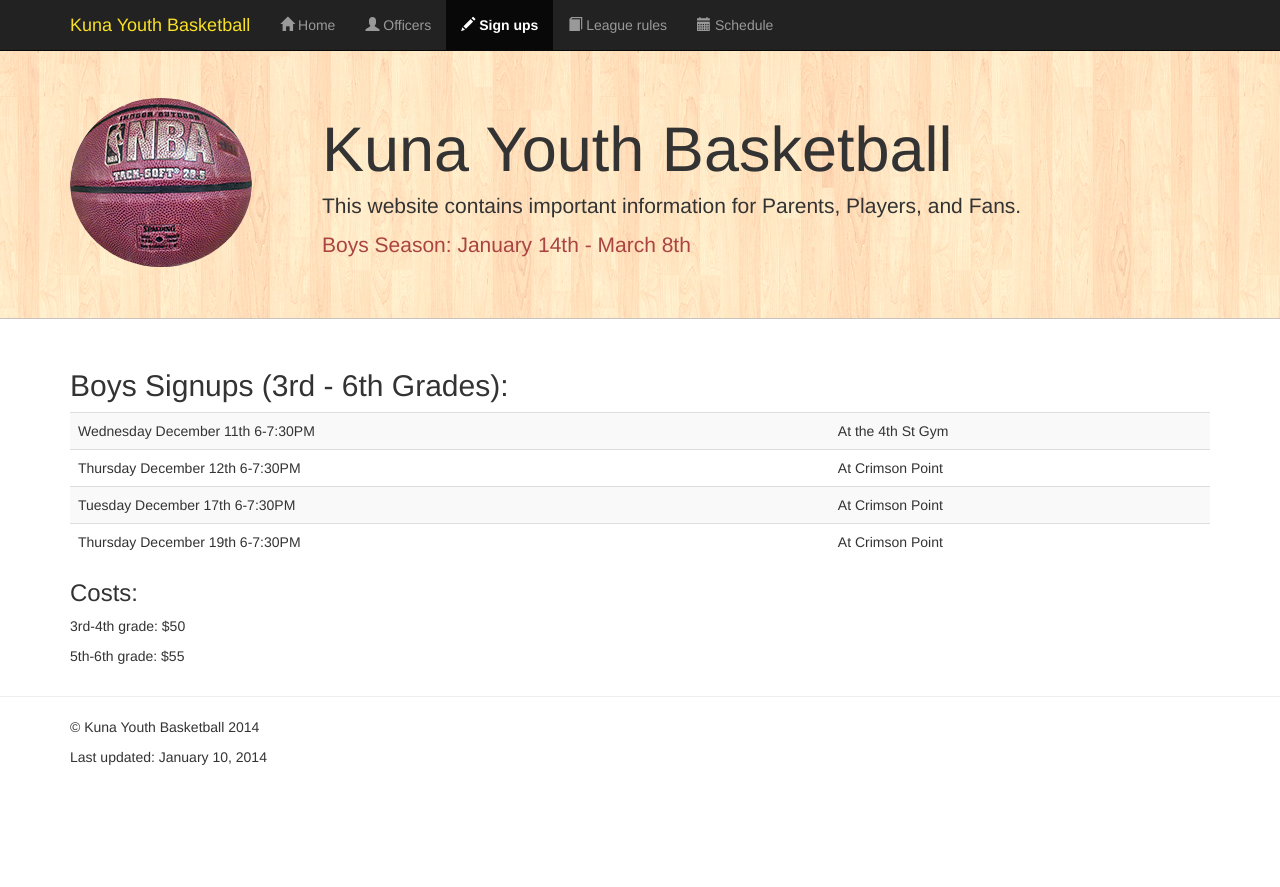
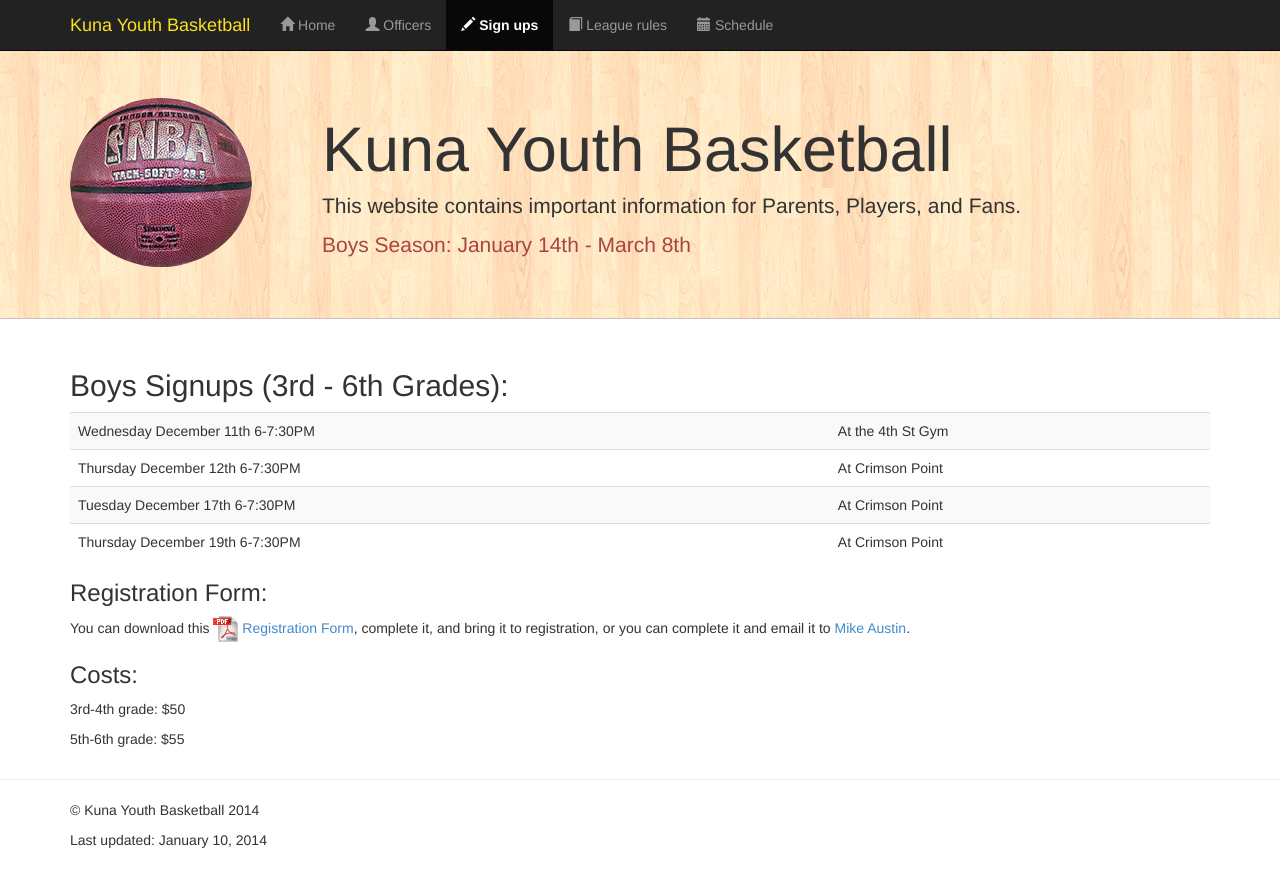
Before and after one commit to justinbkay/kunayouthbb, a Jekyll site: the page built from signups/index.html, in a window 1280 px wide. Shown: the top 887 px of the page. Built offline with Jekyll 4.4.1, drawn with Linux system fonts in a browser that asks for light colours; nearby versions of some CDN libraries; Markdown is read by kramdown in place of the engine named in the settings.

Commit message:
adding a registration form

```diff
--- a/signups/index.html
+++ b/signups/index.html
@@ -24,6 +24,12 @@ signups: active
       <td>At Crimson Point</td>
     </tr>
   </table>
+  <h3>Registration Form:</h3>
+  <p>
+    You can download this
+    <a href="/pdfs/kybb_form.pdf"><img src="/img/pdf.jpg"></img> Registration Form</a>,
+    complete it, and bring it to registration, or you can complete it and email it to <a href="mailto:maustin208@gmail.com">Mike Austin</a>.
+  </p>
   <h3>Costs:</h3>
   <p>3rd-4th grade: $50</p>
   <p>5th-6th grade: $55</p>
```
Also changed, not shown: 1 other file.
